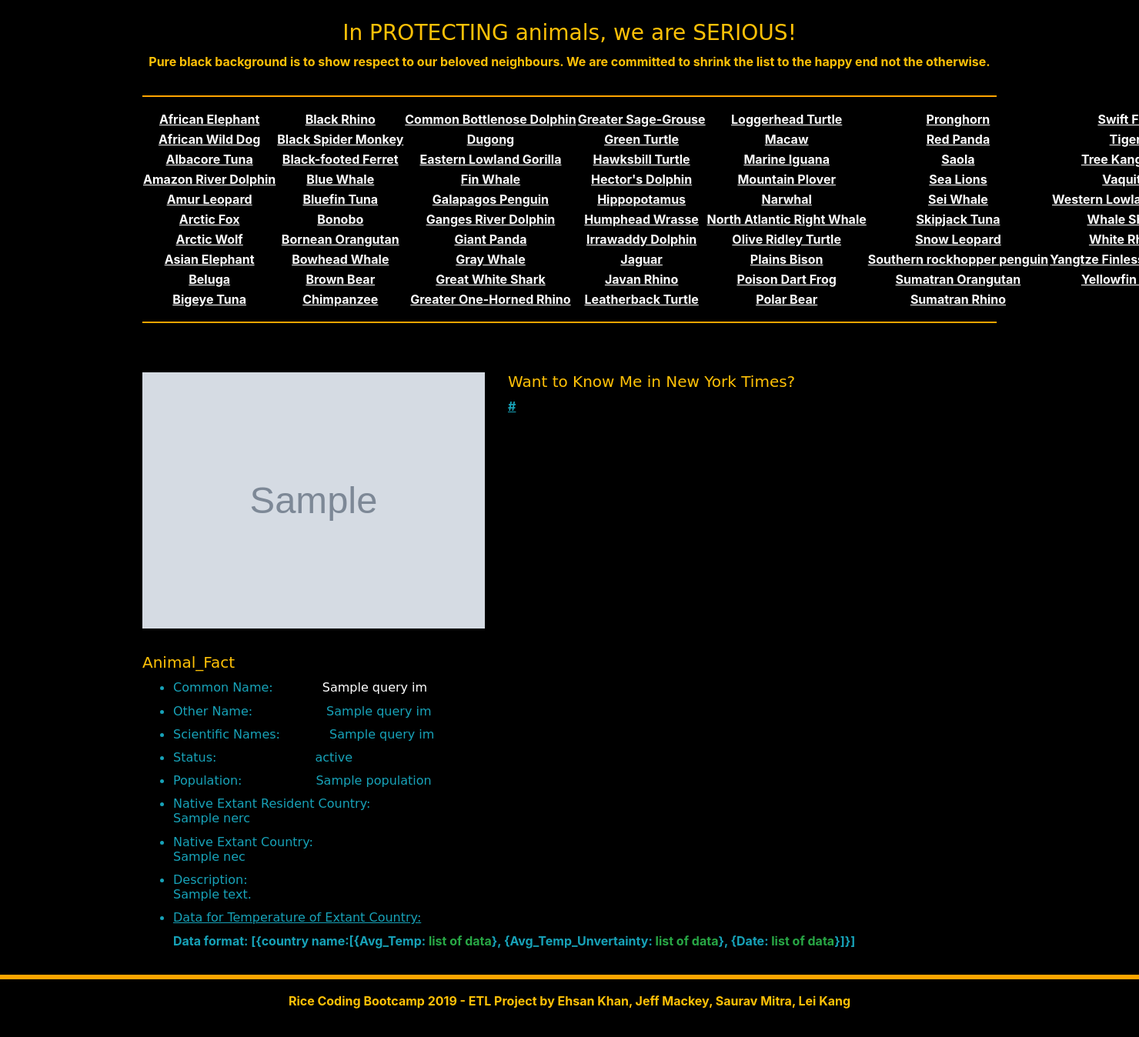
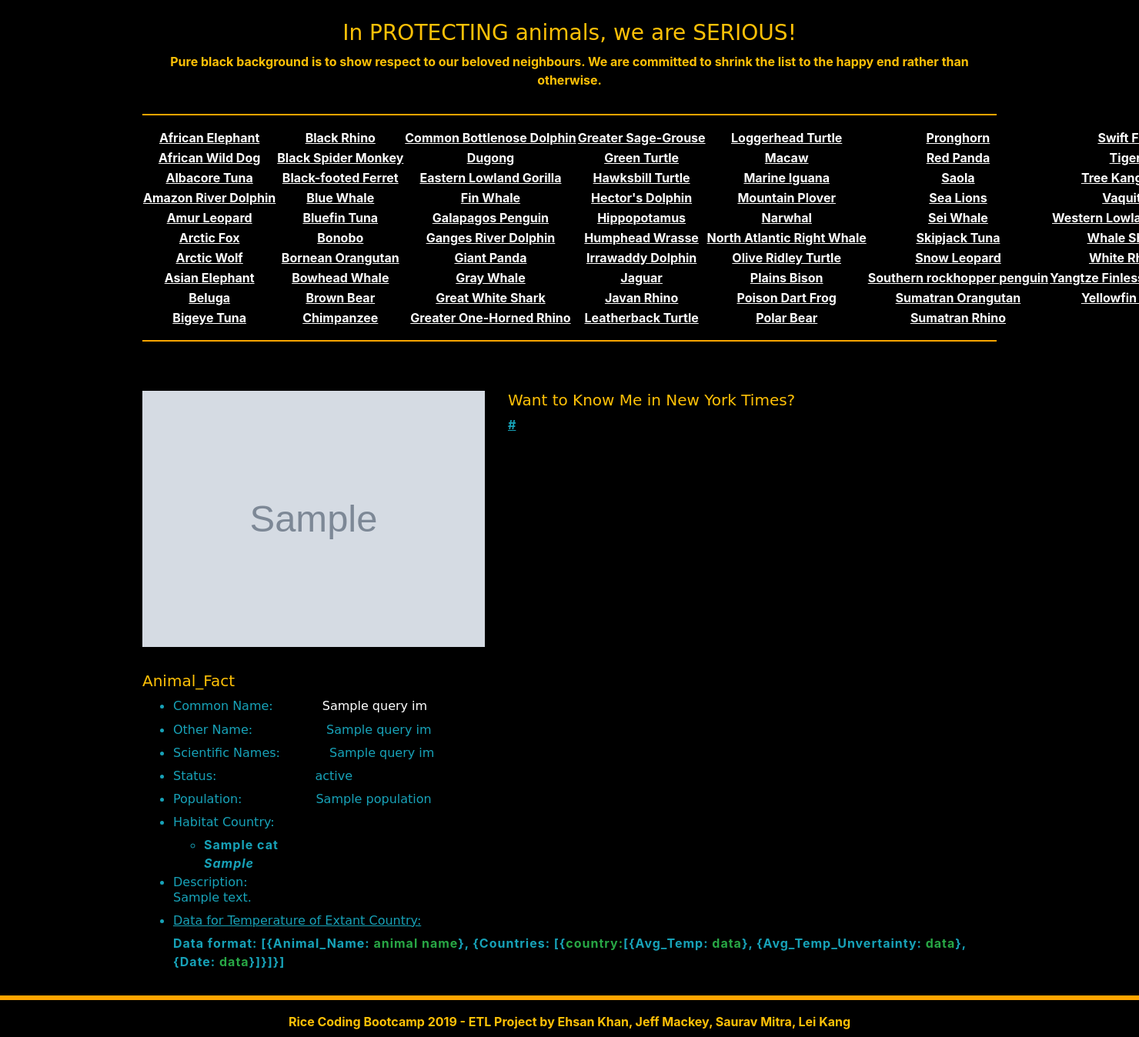
Before and after one commit to koudash/Endangered-Animals, a Flask app: page / in a window 1480 px wide; the page is wider, and only the part inside the window is pictured. Shown: that part at 77% size. Before the commit the page ends 1311 px from the top of that part, so only its background shows below. Run offline with Flask 2, Linux system fonts and the light colour scheme; grey boxes marked "Sample" are stand-in pictures; a database or web service that is not in the repository returns one stand-in record (values such as "Sample title"); some libraries are stand-ins or nearby versions; some web fonts are replaced.

Commit message:
scraping more habitat cntry types

```diff
--- a/app/app.py
+++ b/app/app.py
@@ -23,7 +23,7 @@ def index():
 # >>>>>>>>>>> I AM A ROUTE SEPARATOR <<<<<<<<<<< #
 
 # >>> ROUTE 2 <<< #
-# Define actions for "name_request" route
+# Define actions for "scrape" route
 @app.route('/animal', methods=['GET', 'POST'])
 def name_request():
 
@@ -37,14 +37,24 @@ def name_request():
     q_facts = mongo.db.animal_facts.find_one({"Common_Name":animal})
     other_name = q_facts['Other_Name']
     sci_name = q_facts['Sci_Name']
-    try:
-        nerc = q_facts['Native_Extant_Resident_Cntry']
-    except:
-        nerc = []
-    try:
-        nec = q_facts['Native_Extant_Cntry']
-    except:
-        nec = []
+
+    # List holding names that do not have country info
+    name_exclude = ["_id", "Common_Name", "Sci_Name", "Other_Name"]
+
+    # List to store habitat country data
+    habitat_list = []
+
+    # Category of habitat country (name) from "q_facts"
+    for name in q_facts:
+        if name not in name_exclude:
+
+            # Temporary dictionary to transfer each habitat category data to "habitat_list"
+            habitat_dict = {}
+
+            habitat_dict["cat"] = name
+            habitat_dict["cntry_list"] = q_facts[name]
+
+            habitat_list.append(habitat_dict)
 
     # Special character appears in "animal"
     if animal == "Galapagos Penguin":
@@ -91,8 +101,7 @@ def name_request():
     query_data['Common_Name'] = animal
     query_data['Other_Name'] = other_name
     query_data['Sci_Name'] = sci_name
-    query_data['NERC'] = nerc
-    query_data['NEC'] = nec
+    query_data['Habitat'] = habitat_list
     query_data['Status'] = status
     query_data['Population'] = population
     query_data['Description'] = descrip
@@ -110,7 +119,7 @@ def name_request():
 # >>>>>>>>>>> I AM A ROUTE SEPARATOR <<<<<<<<<<< #
 
 # >>> ROUTE 3 <<< #
-# Define actions for "api" route
+# Define actions for "scrape" route
 @app.route('/api/temperature')
 def api():
 
@@ -119,32 +128,43 @@ def api():
 
     # Retrieve name and extant countries of target animal
     animal = query_data['Common_Name']
-    nerc = query_data['NERC']
-    nec = query_data['NEC']
+
+    # List to store habitat country names for selected animal
+    cntries = []
+
+    # Append unique country name to "cntries"
+    for hab in query_data['Habitat']:
+        [cntries.append(cntry) for cntry in hab["cntry_list"] if cntry not in cntries]
 
     # Data query and retrival from "temp_by_cntry" Collection
-    list_tavg = []
-    list_tavg_u = []
-    list_date = []
-    cntry_temp = []
+    cntry_temp = [{'Animal_Name': animal}]
 
-    # List to store country names for both native extant resident or native extant
-    cntry_list = nerc
-    [cntry_list.append(cntry) for cntry in nec if cntry not in cntry_list]
 
-    # Loop through "cntry_list"
-    for cntry in cntry_list:
+    cntry_list = []
+
+    # Loop through "cntries"
+    for cntry in cntries:
         q_temp = mongo.db.temp_by_cntry.find({"Cntry": cntry})
+
+        temp_list = []
 
         # Loop through each document for iterated country in "cntry_list"
         for case in q_temp:
-            list_tavg.append(case['Avg Temp'])
-            list_tavg_u.append(case['Avg Temp Uncertainty'])
-            list_date.append(case['Date'])
 
-        # Data structure of final output is list of dictionaries
-        cntry_temp.append({cntry: [{'Avg_Temp': list_tavg}, {'Avg_Temp_Uncertainty': list_tavg_u},\
-            {'Date': list_date}]})
+            temp_case = {}
+
+            temp_case['Avg_Temp'] = case['Avg Temp']
+            temp_case['Avg_Temp_Uncertainty'] = case['Avg Temp Uncertainty']
+            temp_case['Date'] = case['Date']
+
+            # Collect all temperature data for a specific country
+            temp_list.append(temp_case)
+
+        # Collect temperature of all habitat country data for a specific animal
+        cntry_list.append({cntry: temp_list})
+
+    # Data structure of final output
+    cntry_temp.append({'Countries': cntry_list})
 
     return jsonify(cntry_temp)
 # >>>>>>>>>>> I AM A ROUTE SEPARATOR <<<<<<<<<<< #
--- a/app/static/style_index.css
+++ b/app/static/style_index.css
@@ -52,3 +52,7 @@ hr {
     display: block;
     border: 3px solid orange;
 }
+
+.spacing {
+    letter-spacing: 1px;
+}
--- a/app/templates/index.html
+++ b/app/templates/index.html
@@ -29,7 +29,7 @@
                     <div class="row justify-content-center my-3">
                         <div class="col-sm-12 text-center text-warning">
                             <h3>In PROTECTING animals, we are SERIOUS!</h3>
-                            <p>Pure black background is to show respect to our beloved neighbours. We are committed to shrink the list to the happy end not the otherwise.</p>
+                            <p>Pure black background is to show respect to our beloved neighbours. We are committed to shrink the list to the happy end rather than otherwise.</p>
                         </div>
                     </div>
                     <hr/>
@@ -156,13 +156,18 @@
                                 <li><h6>Scientific Names:&emsp;&emsp;&emsp;&emsp;{{ qdata.Sci_Name }}</h6></li>
                                 <li><h6>Status:&emsp;&emsp;&emsp;&emsp;&emsp;&emsp;&emsp;&emsp;{{ qdata.Status }}</h6></li>
                                 <li><h6>Population:&emsp;&emsp;&emsp;&emsp;&emsp;&emsp;{{ qdata.Population }}</h6></li>
-                                <li><h6>Native Extant Resident Country:<br/>{{ qdata.NERC }}</h6></li>
-                                <li><h6>Native Extant Country:<br/>{{ qdata.NEC }}</h6></li>
+                                <li><h6>Habitat Country:</h6></li>
+                                    <ul>
+                                        {% for hab_sta in qdata.Habitat %}
+                                        <li class="spacing">{{ hab_sta.cat }}<br><i>{{ hab_sta.cntry_list }}</i></li>
+                                        {% endfor %}
+                                    </ul>
                                 <li><h6>Description:<br/>{{ qdata.Description }}</h6></li>
                                 <li><h6><a class="text-info" href="/api/temperature" target="_blank">Data for Temperature of Extant Country:</a><br/></h6>
-                                    <p class="text-weight-light">Data format: [{country name:[{Avg_Temp: <span class="text-success">list of data</span>}, {Avg_Temp_Unvertainty:
-                                        <span class="text-success">list of data</span>}, {Date: <span class="text-success">list of data</span>}]}]</p></li>
-                            </ul>
+                                    <p class="text-weight-light spacing">Data format: [{Animal_Name: <span class="text-success">animal name</span>},
+                                        {Countries: [{<span class="text-success">country:</span>[{Avg_Temp: <span class="text-success">data</span>}, {Avg_Temp_Unvertainty:
+                                        <span class="text-success">data</span>}, {Date: <span class="text-success">data</span>}]}]}]</p></li>
+                        </ul>
                         </div>
                     </div>
                 </div>
```
Also changed, not shown: 3 other files.
